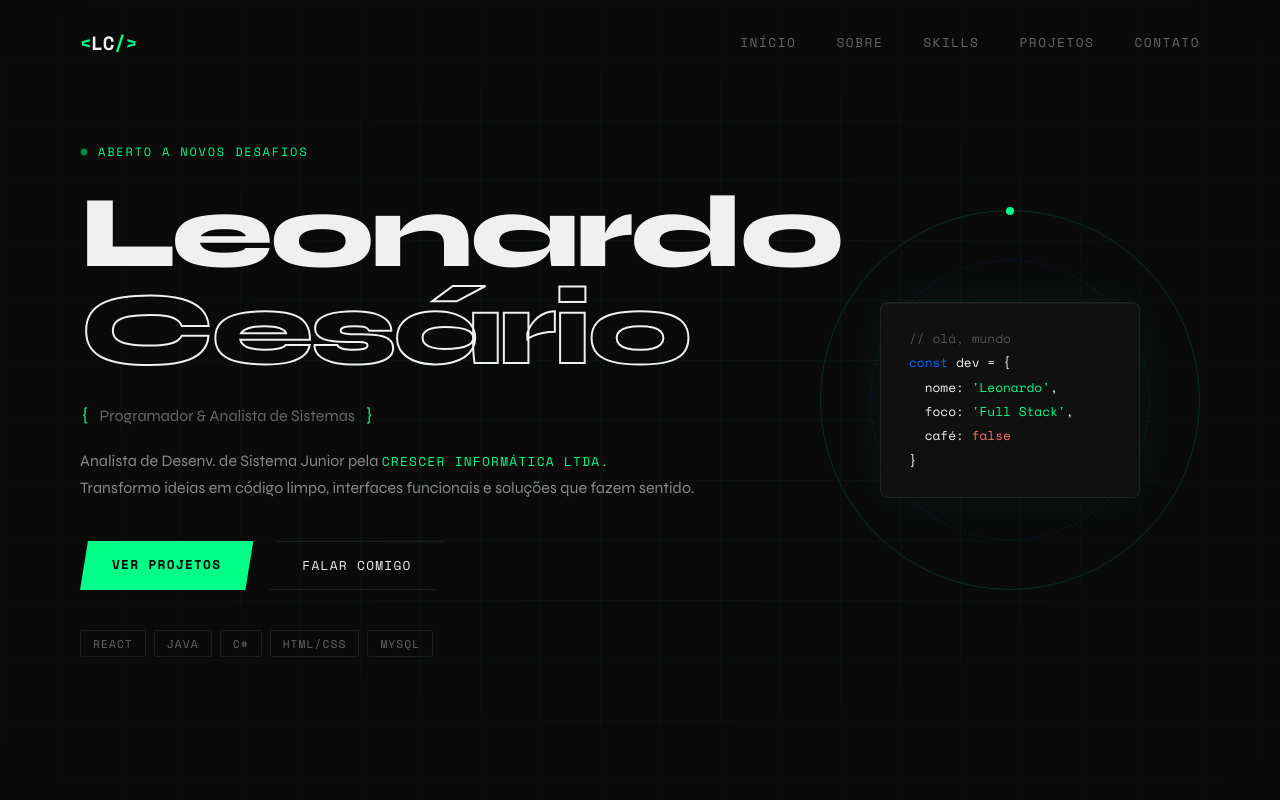
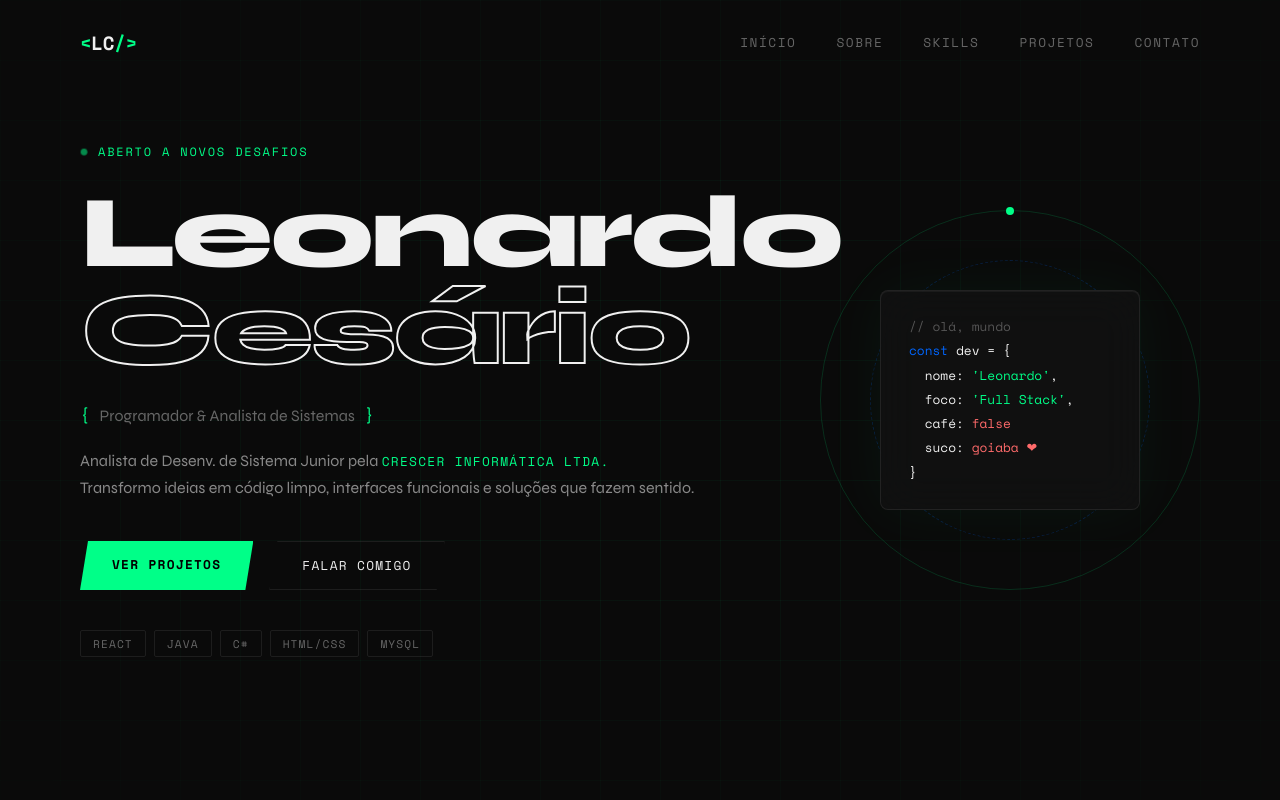
Before and after one commit to Ceabta/Portfolio, a React (Vite) app: page / in a window 1280 px wide. Shown: the top 800 px of the page. Built offline with nearby package versions, Linux system fonts and the light colour scheme.

Commit message:
feat: add new line to Hero component

```diff
--- a/src/components/Hero.jsx
+++ b/src/components/Hero.jsx
@@ -47,6 +47,7 @@ export default function Hero() {
           <span>&nbsp;&nbsp;nome: <span className={styles.codeStr}>'Leonardo'</span>,</span>
           <span>&nbsp;&nbsp;foco: <span className={styles.codeStr}>'Full Stack'</span>,</span>
           <span>&nbsp;&nbsp;café: <span className={styles.codeBool}>false</span></span>
+          <span>&nbsp;&nbsp;suco: <span className={styles.codeBool}>goiaba ❤</span></span>
           <span>{'}'}</span>
         </div>
       </div>
```
